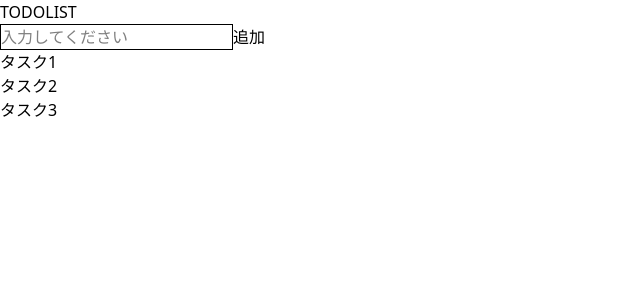
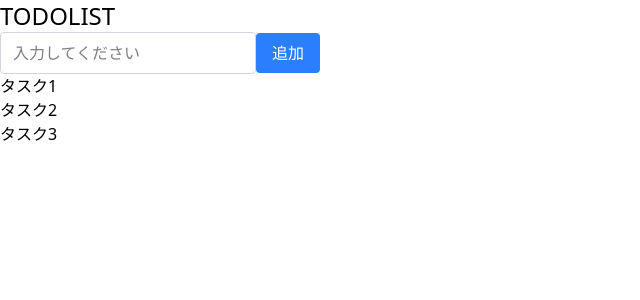
Before and after one commit to SokJin/todo-app-react, a Next.js app: page / in a window 1280 px wide. Shown: the top 300 px of the page, without its empty margins (0-640 px from the left). Built offline with nearby package versions, Linux system fonts and the light colour scheme.

Commit message:
tailwindcss 適用

```diff
--- a/src/components/todo/Template.tsx
+++ b/src/components/todo/Template.tsx
@@ -8,7 +8,7 @@
   return (
    <div>
 		<header>
-			<h1 className="text-2xl text-danger">TODOLIST</h1>
+			<h1 className="text-2xl">TODOLIST</h1>
 		</header>
     	{children}
     </div>
--- a/src/styles/globals.css
+++ b/src/styles/globals.css
@@ -1,2 +1,4 @@
-@import "tailwindcss/preflight";
-@import "tailwindcss/utilities";
+@layer theme, base, components, utilities;
+@import "tailwindcss/theme.css" layer(theme);
+@import "tailwindcss/preflight.css" layer(base);
+@import "tailwindcss/utilities.css" layer(utilities);
```
